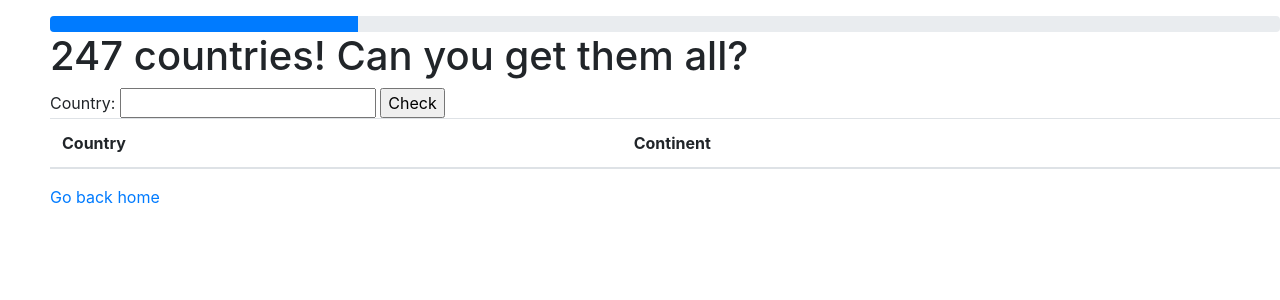
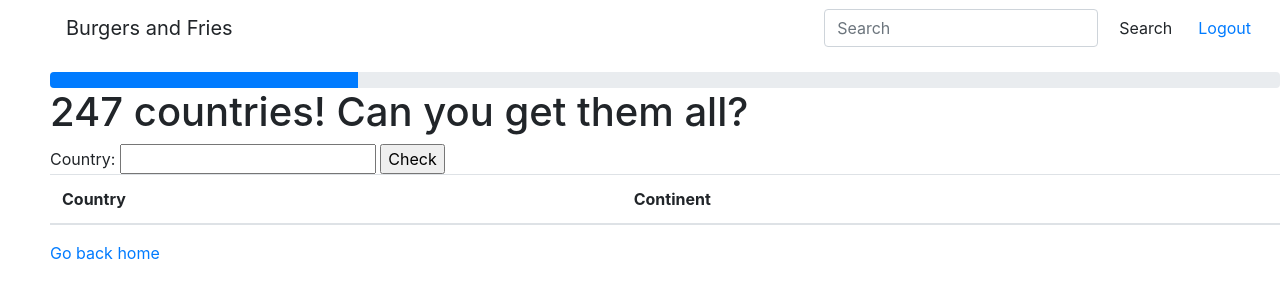
Before and after one commit to jhwu03/Softdev-API, a Flask app: page /quiz in a window 1280 px wide. Shown: the top 300 px of the page. Run offline with Flask 2, Linux system fonts and the light colour scheme; a user stored in the database is signed in; data comes from the database, SQL or seed files in the repository; lists and menus that the app fills with data are empty; some libraries are stand-ins or nearby versions.

Commit message:
Added navbar to other pages

```diff
--- a/templates/quiz.html
+++ b/templates/quiz.html
@@ -3,6 +3,24 @@
 {% endblock %}
 {% block title %}
   Country Quiz!
+{% endblock %}
+{% block prebody %}
+  <nav id="navbarhead" class="navbar navbar-expand-lg navbar-light">
+    <a class="navbar-brand">Burgers and Fries</a>
+    <ul class="nav navbar-nav ml-auto">
+      <li>
+        <form class="form-inline" action="/search" method="GET">
+          <input class="form-control mr-sm-2" type="search" placeholder="Search" aria-label="Search" name="keyword">
+          <button type="submit" class="btn">Search</button>
+        </form>
+      </li>
+      <li>
+        <form action="/logout" method="GET">
+          <button type="submit" class="btn btn-link navbar-btn navbar-link">Logout</button>
+        </form>
+      </li>
+    </ul>
+  </nav>
 {% endblock %}
 {% block body %}
   <div class="progress">
```
Also changed, not shown: templates/country.html (+18 -0 lines), templates/results.html (+18 -0 lines).
